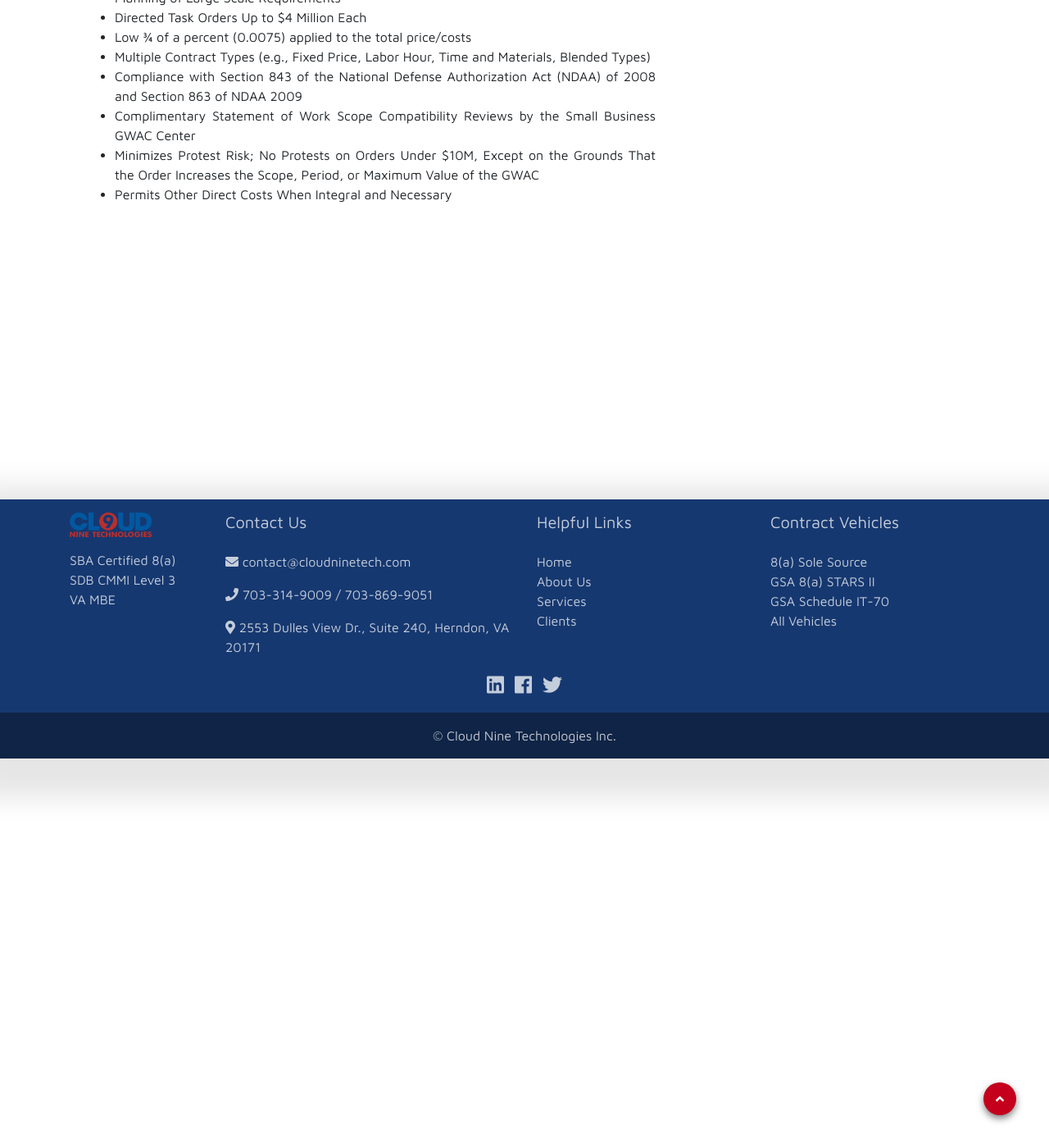
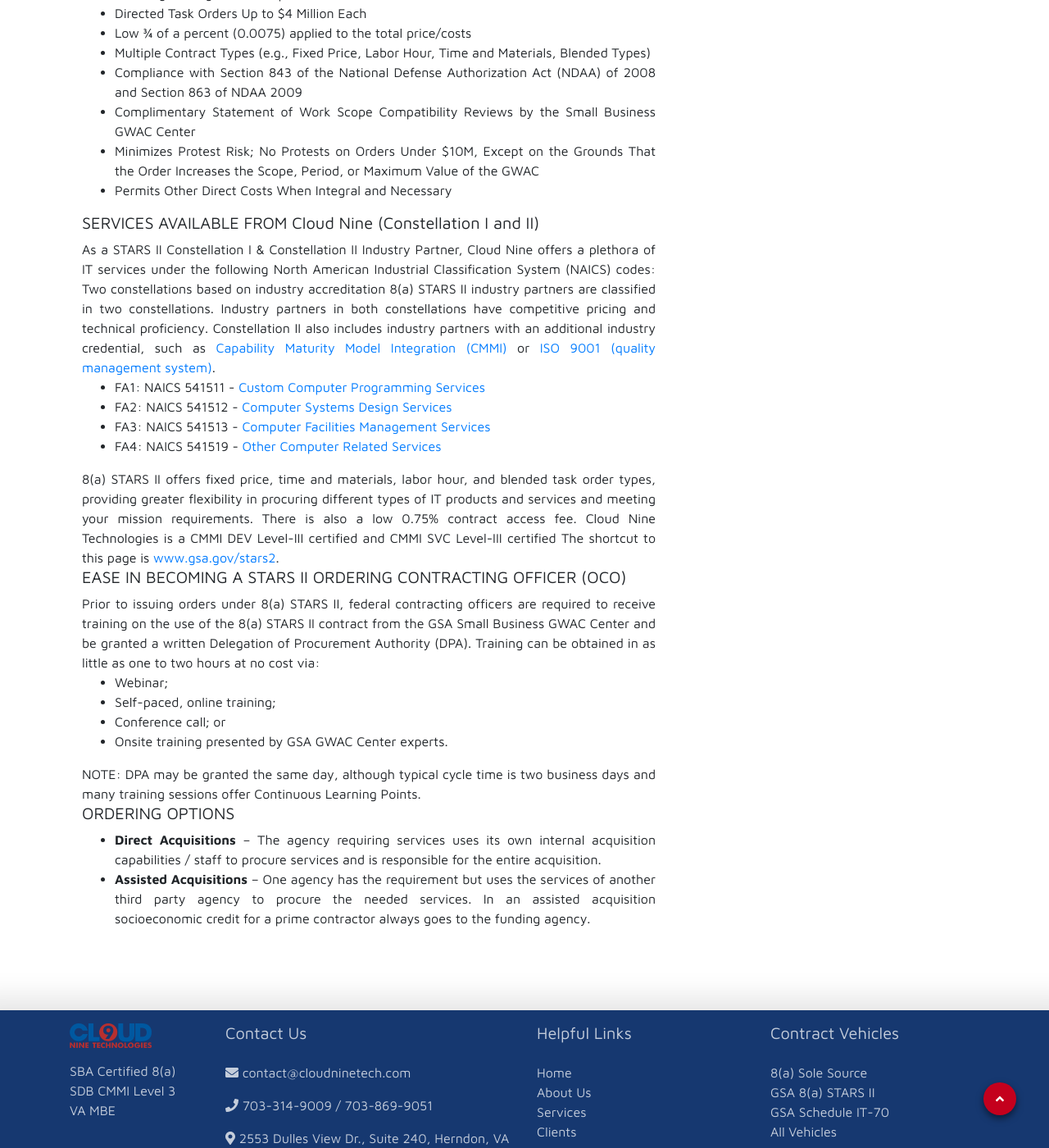
Before and after one commit to Ashwin1421/c9website, a Jekyll site: the page built from gsa-8-stars-ii.html, in a window 1280 px wide and 1400 px high, scrolled down 475 px. Shown: the whole window at 82% size. Built offline with Jekyll 4.4.1, drawn with Linux system fonts in a browser that asks for light colours; nearby versions of some CDN libraries.

Commit message:
updated data

```diff
--- a/_data/contract-vehicles.yml
+++ b/_data/contract-vehicles.yml
@@ -14,7 +14,7 @@
                 but multiple socioeconomic credits possessed by Cloud Nine
                 through an established contract vehicle instead of traditional,
                 open market methods – saving substantial time and taxpayer money.
-                <h4>Features</h4>
+                <h5>Features</h5>
                 <ul>
                   <li>$10 Billion Program Ceiling</li>
                   <li>Task Ordering Out to August 2021 and Performance Out to 2024, Allowing for Long Term Planning of Large Scale Requirements</li>
@@ -25,8 +25,83 @@
                   <li>Complimentary Statement of Work Scope Compatibility Reviews by the Small Business GWAC Center</li>
                   <li>Minimizes Protest Risk; No Protests on Orders Under $10M, Except on the Grounds That the Order Increases the Scope, Period, or Maximum Value of the GWAC</li>
                   <li>Permits Other Direct Costs When Integral and Necessary</li>
+                </ul>
+                <h5>SERVICES AVAILABLE FROM Cloud Nine (Constellation I and II)</h5>
+                As a STARS II Constellation I & Constellation II Industry Partner,
+                Cloud Nine offers a plethora of IT services under the following North
+                American Industrial Classification System (NAICS) codes:
+                Two constellations based on industry accreditation
+                8(a) STARS II industry partners are classified in two constellations.
+                Industry partners in both constellations have competitive pricing
+                and technical proficiency. Constellation II also includes industry
+                partners with an additional industry credential, such as
+                <a href='https://web.archive.org/web/20150525071514/http:/www.sei.cmu.edu/cmmi/'>
+                Capability Maturity Model Integration (CMMI)</a>
+                or <a href='http://www.gmsaudit.com/standards.html'>
+                ISO 9001 (quality management system)</a>.
+                <ul>
+                  <li>
+                    FA1: NAICS 541511 -
+                    <a href='http://www.gsa.gov/portal/content/208177#fa1'>
+                      Custom Computer Programming Services
+                    </a>
+                  </li>
+                  <li>
+                    FA2: NAICS 541512 -
+                    <a href='http://www.gsa.gov/portal/content/208177#fa2'>
+                      Computer Systems Design Services
+                    </a>
+                  </li>
+                  <li>
+                    FA3: NAICS 541513 -
+                    <a href='http://www.gsa.gov/portal/content/208177#fa3'>
+                      Computer Facilities Management Services
+                    </a>
+                  </li>
+                  <li>
+                    FA4: NAICS 541519 -
+                    <a href='http://www.gsa.gov/portal/content/208177#fa4'>
+                      Other Computer Related Services
+                    </a>
+                  </li>
+                </ul>
+                8(a) STARS II offers fixed price, time and materials, labor hour, and
+                blended task order types, providing greater flexibility in procuring
+                different types of IT products and services and meeting your mission
+                requirements. There is also a low 0.75% contract access fee.
+                Cloud Nine Technologies is a CMMI DEV Level-III certified and CMMI SVC Level-III certified
+                The shortcut to this page is
+                <a href='https://www.gsa.gov/portal/content/105243'>www.gsa.gov/stars2</a>.
+                <h5>EASE IN BECOMING A STARS II ORDERING CONTRACTING OFFICER (OCO)</h5>
+                Prior to issuing orders under 8(a) STARS II, federal contracting
+                officers are required to receive training on the use of the 8(a)
+                STARS II contract from the GSA Small Business GWAC Center and be
+                granted a written Delegation of Procurement Authority (DPA).
+                Training can be obtained in as little as one to two hours at no cost via:
+                <ul>
+                  <li>Webinar;</li>
+                  <li>Self-paced, online training;</li>
+                  <li>Conference call; or</li>
+                  <li>Onsite training presented by GSA GWAC Center experts.</li>
+                </ul>
+                NOTE: DPA may be granted the same day, although typical cycle time
+                is two business days and many training sessions offer Continuous Learning Points.
+                <h5>ORDERING OPTIONS</h5>
+                <ul>
+                  <li>
+                    <b>Direct Acquisitions</b> – The agency requiring services uses its own
+                    internal acquisition capabilities / staff to procure services and is
+                    responsible for the entire acquisition.
+                  </li>
+                  <li>
+                    <b>Assisted Acquisitions</b> – One agency has the requirement but
+                    uses the services of another third party agency to procure the
+                    needed services. In an assisted acquisition socioeconomic
+                    credit for a prime contractor always goes to the funding agency.
+                  </li>
                 </ul>"
   image: stars_II_final@1x.png
+  link: gsa-8-stars-ii
 - name: Federal Aviation Administration eFAST
   contract_number: DTFAWA11A-00033
   description: "The Electronic Federal Aviation Administration (FAA)
@@ -38,13 +113,25 @@
                 the following contract types: Firm-Fixed Price, Cost
                 Reimbursable, Time and Materials, Labor Hour and others
                 as appropriate.
-                <h4>FEATURES</h4>
+                <h5>FEATURES</h5>
                 <ul>
                   <li>Satisfies Small Business and 8(a) requirements</li>
                   <li>Multiple contract types and performance based solutions available</li>
                   <li>Direct awards to 8(a) companies up to $3.5 M</li>
+                </ul>
+                <h5>SERVICES AVAILABLE FROM Cloud Nine (Constellation I and II)</h5>
+                Cloud Nine is qualified and eligible to participate in the procurement
+                process for contract awards (including directed 8(a) awards) for the
+                following five functional areas:
+                <ul>
+                  <li>Business Administration & Management (BAM)</li>
+                  <li>Computer/Information Systems Development (CSD)</li>
+                  <li>Computer Systems Support (CSS)</li>
+                  <li>Documentation & Training (D&T)</li>
+                  <li>Research and Development (R&D)</li>
                 </ul>"
   image: Faa_Efast_logo.jpg
+  link: faa-efast
 - name: GSA Schedule IT 70
   image: GSA_Schedule_IT_70.png
 - name: CMS SPARC (8(a) & Small Business)
```
